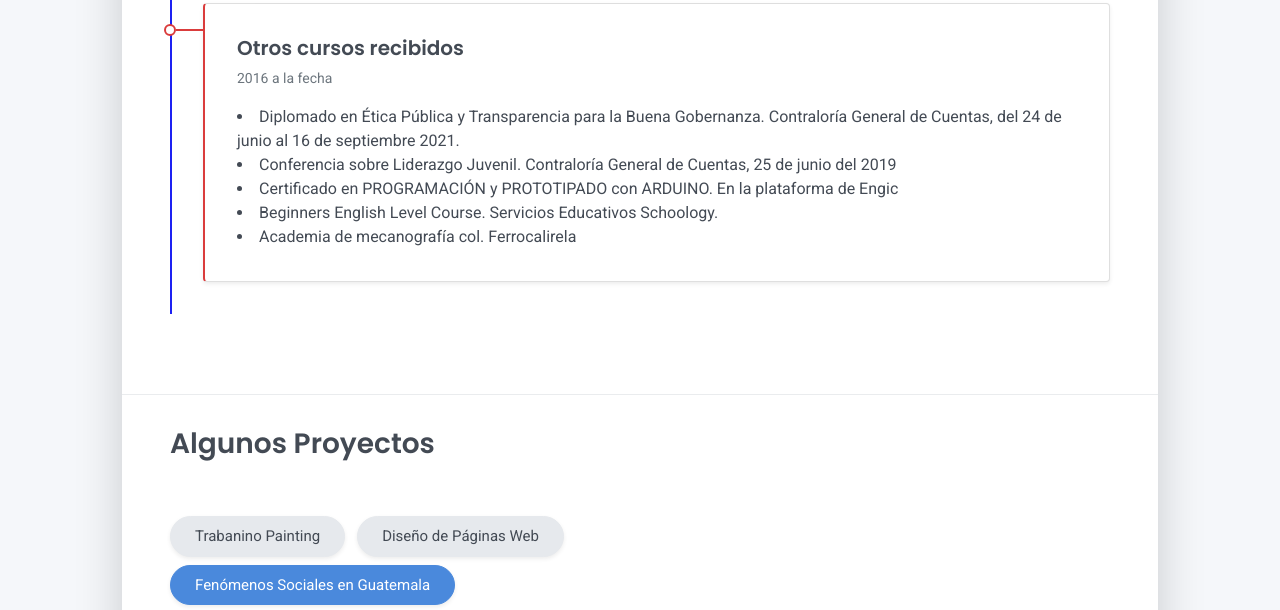
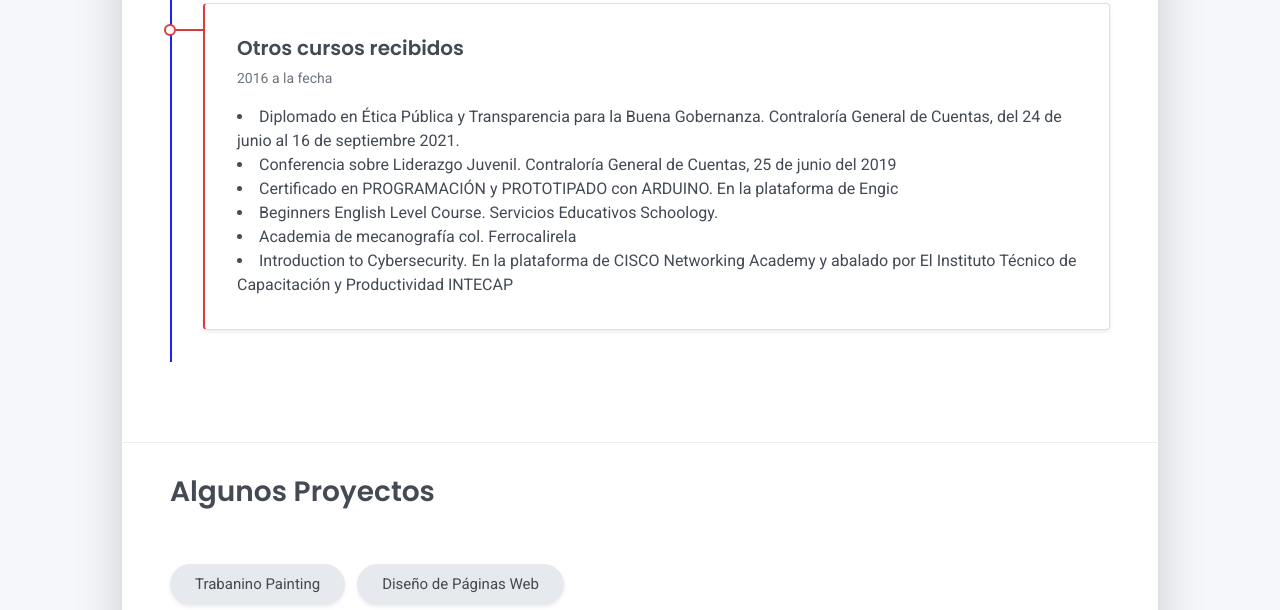
Before and after one commit to MarioZavala2000123/MyCurriculum, a plain HTML site: page index.html in a window 1280 px wide. Shown: the part 2601-3211 px from the top of the page. Drawn offline with Linux system fonts and the light colour scheme.

Commit message:
curso cisco

```diff
--- a/index.html
+++ b/index.html
@@ -223,6 +223,7 @@
             <li>Certificado en PROGRAMACI&Oacute;N y PROTOTIPADO con ARDUINO. En la plataforma de Engic</li>
             <li>Beginners English Level Course. Servicios Educativos Schoology.</li>
             <li>Academia de mecanograf&iacute;a col. Ferrocalirela</li>
+            <li>Introduction to Cybersecurity. En la plataforma de CISCO Networking Academy y abalado por El Instituto Técnico de Capacitación y Productividad INTECAP</li>
           </div>
         </div>
       </div>
```
